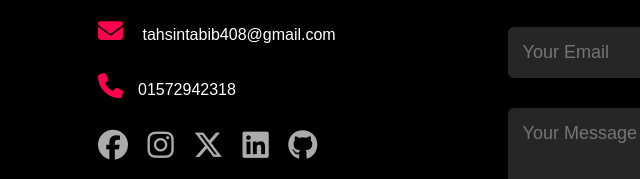
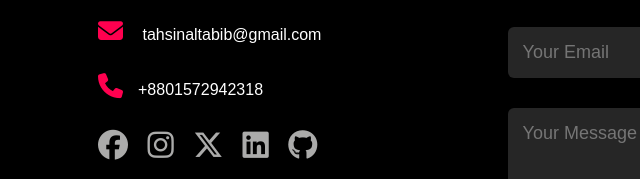
Before and after one commit to tahsinaltabib/my-portfolio, a plain HTML site: page index.html in a window 1280 px wide. Shown: the part 2768-2947 px from the top of the page, 30-670 px from the left. Drawn offline with Linux system fonts and the light colour scheme.

Commit message:
mail change

```diff
--- a/index.html
+++ b/index.html
@@ -146,8 +146,8 @@
       <div class="row">
         <div class="contact-left">
           <h1 class="sub-title">Contact me</h1>
-          <p> <i class="fa-solid fa-envelope"></i> tahsintabib408@gmail.com</p>
-          <p> <i class="fa-solid fa-phone"></i>01572942318</p>
+          <p> <i class="fa-solid fa-envelope"></i> tahsinaltabib@gmail.com</p>
+          <p> <i class="fa-solid fa-phone"></i>+8801572942318</p>
           <div class="social-icons">
 
             <a href="https://www.facebook.com/tahsinaltabib.18" target="_blank"><i
@@ -158,7 +158,7 @@
 
             <a href="https://x.com/tahsinaltabib" target="_blank"><i class="fa-brands fa-x-twitter"></i></a>
 
-            <a href="https://www.linkedin.com/in/tahsinaltabib/" target="_blank"><i
+            <a href="https://www.linkedin.com/in/tahsin-al-tabib/" target="_blank"><i
                 class="fa-brands fa-linkedin"></i></a>
 
             <a href="https://github.com/tahsinaltabib" target="_blank"><i class="fa-brands fa-github"></i></a>
```
